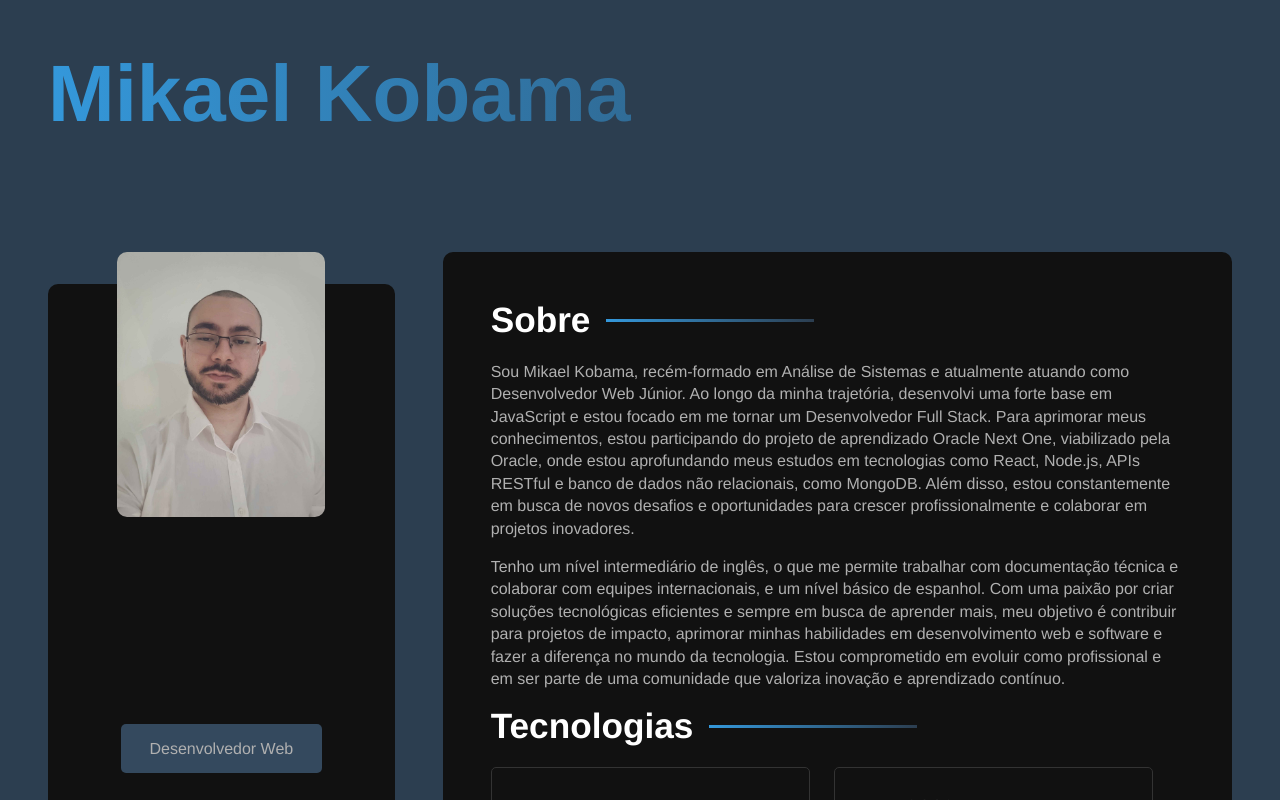
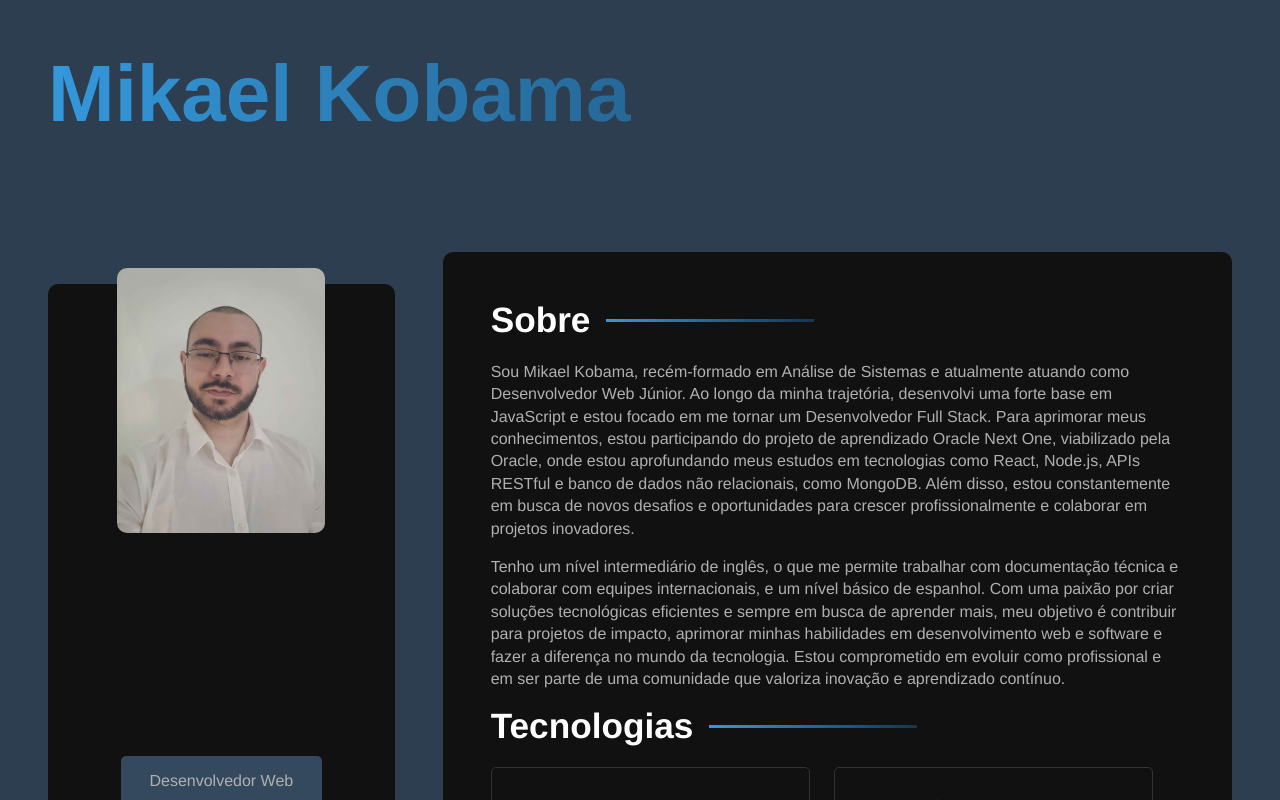
Before and after one commit to Mikael-Kobama/portfolio-react, a React (Vite) app: page / in a window 1280 px wide. Shown: the top 800 px of the page. Built offline with nearby package versions, Linux system fonts and the light colour scheme.

Commit message:
2.7 update vercel

```diff
--- a/src/styles/components/sidebar.sass
+++ b/src/styles/components/sidebar.sass
@@ -19,14 +19,14 @@ img
   max-width: 60%
   border-radius: variables.$container-border-radius
   position: absolute
-  top: -2rem // Ajuste para subir um pouco a imagem e deixá-la mais próxima do título
+  top: -1rem // Ajuste para subir um pouco a imagem e deixá-la mais próxima do título
 
 .title
   color: variables.$text-color-secondary
   background-color: variables.$bg-color-secondary
   border-radius: variables.$card-border-radius
-  margin-top: 26rem // Diminui a margem superior para deixar o título mais próximo da imagem
-  padding: .98rem 1.8rem
+  margin-top: 28rem // Diminui a margem superior para deixar o título mais próximo da imagem
+  padding: 1rem 1.8rem
 
 .btn
   @include mixins.btn
--- a/src/styles/variables.sass
+++ b/src/styles/variables.sass
@@ -8,4 +8,4 @@ $container-border-radius: 10px
 $card-border-radius: 5px
 
 // Gradiente mais claro, ainda em tons de azul
-$gradient: linear-gradient(90deg, rgba(52, 152, 219, 1) 0%, rgba(44, 62, 80, 1) 100%)
+$gradient: linear-gradient(90deg, rgba(52, 152, 219, 1) 0%, rgba(23, 54, 82, 1) 100%)
```
